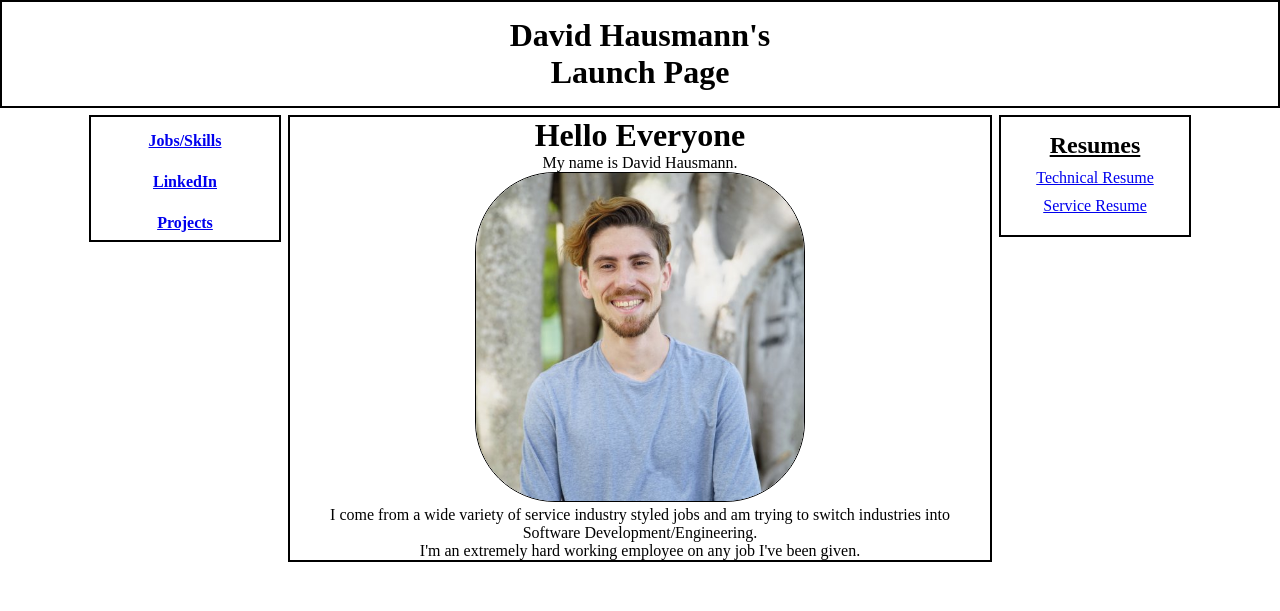
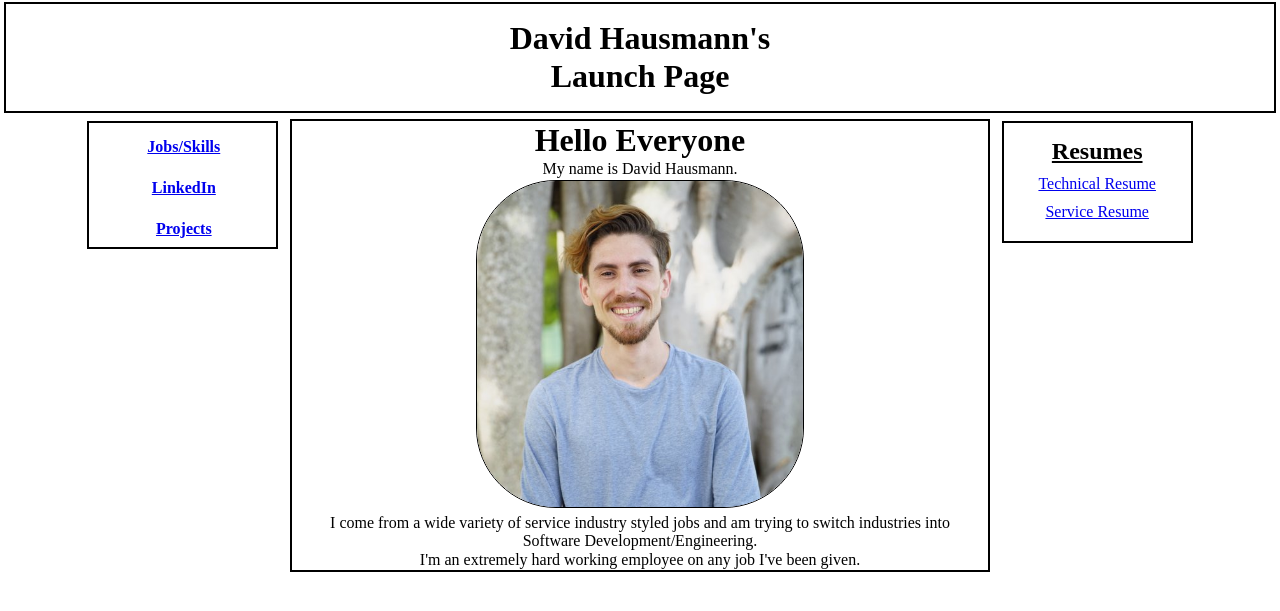
Before and after one commit to Clovs247/Portfolio, a Flask app: page / in a window 1280 px wide. Shown: the top 611 px of the page. Run offline with Flask 3, Linux system fonts and the light colour scheme.

Commit message:
Minor Margin Fix

```diff
--- a/flask_app/static/css/index_style.css
+++ b/flask_app/static/css/index_style.css
@@ -1,6 +1,6 @@
 * {
     box-sizing: border-box;
-    margin: 0px;
+    margin: 1px;
 }
 .menu-header{
     padding: 15px;
@@ -35,6 +35,7 @@
     text-align: center;
     border: 2px solid black;
     margin-top: 7px;
+    margin: 5px;
 }
 .main-body h2{
     font-size: xx-large;
--- a/flask_app/static/css/skill_style.css
+++ b/flask_app/static/css/skill_style.css
@@ -1,6 +1,6 @@
 * {
     box-sizing: border-box;
-    margin: 0px;
+    margin: 1px;
 }
 .menu-header{
     padding: 15px;
@@ -37,6 +37,7 @@
     text-align: center;
     border: 2px solid black;
     margin-top: 7px;
+    margin: 5px;
 }
 .main-body h2{
     font-size: xx-large;
```
